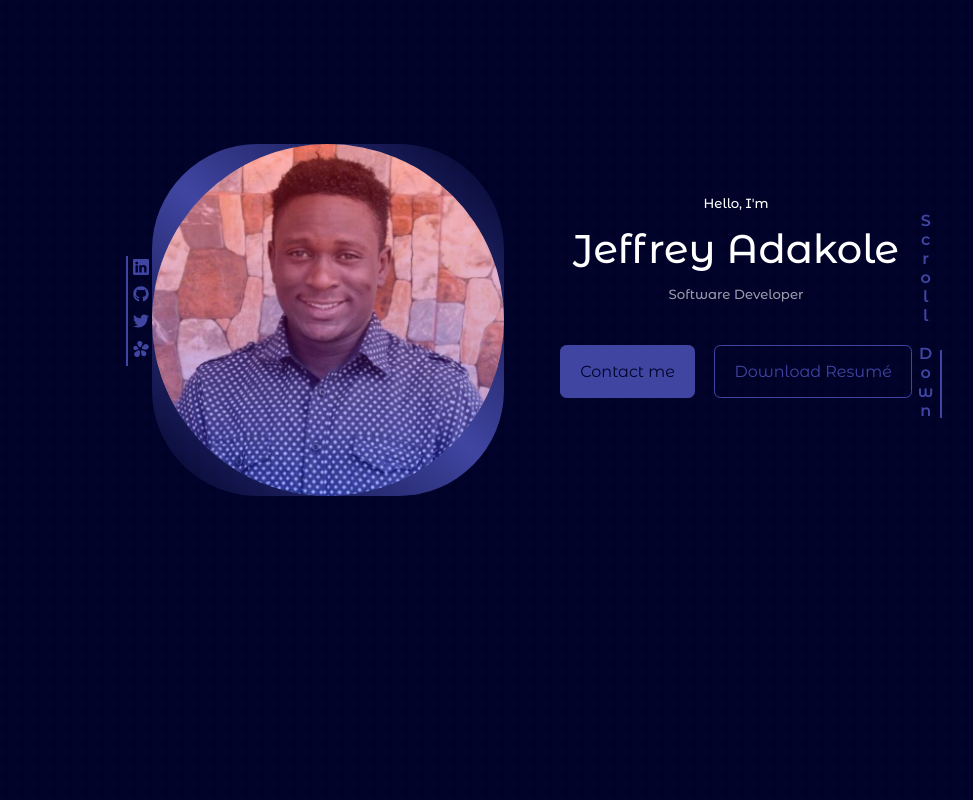
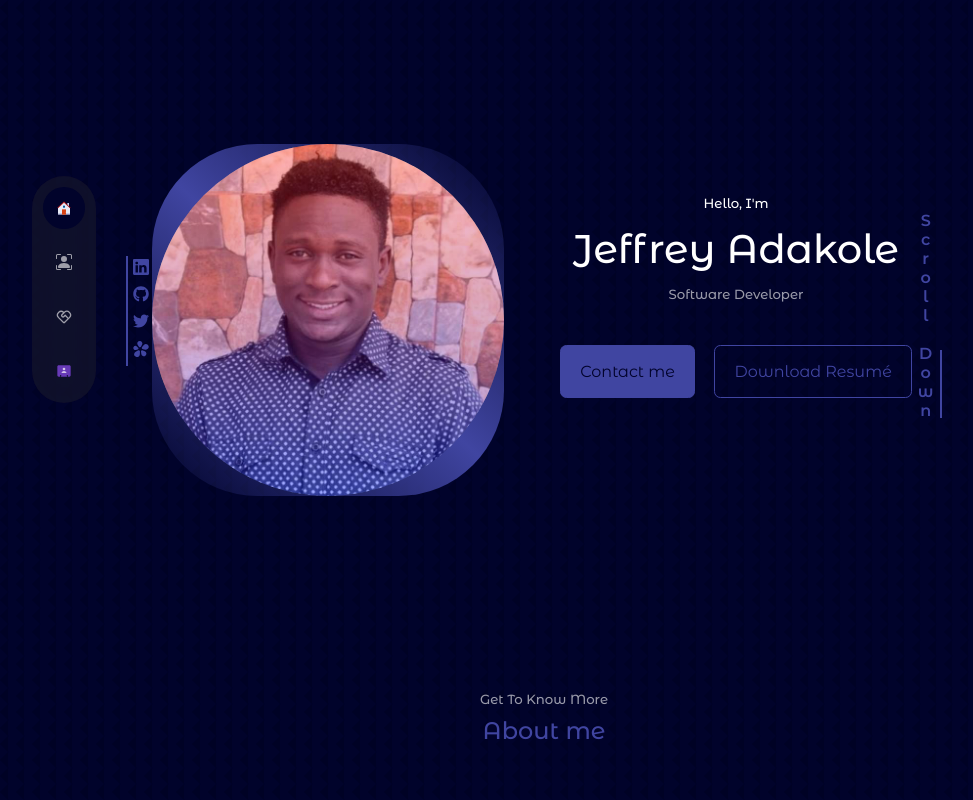
Before and after one commit to Jeff-Ad/portfolio-site, a React (Create React App) app: page / in a window 1280 px wide. Shown: the top 800 px of the page, without its empty margins (96-1069 px from the left). Built offline with nearby package versions, Linux system fonts and the light colour scheme.

Commit message:
...changed the top level component to a react component

```diff
--- a/package.json
+++ b/package.json
@@ -13,7 +13,6 @@
     "react-dom": "^18.2.0",
     "react-icons": "^4.4.0",
     "react-intersection-observer": "^9.4.0",
-    "react-loading-skeleton": "^3.1.0",
     "react-router-dom": "^6.3.0",
     "react-router-hash-link": "^2.4.3",
     "react-scripts": "5.0.1",
--- a/src/App.jsx
+++ b/src/App.jsx
@@ -5,17 +5,19 @@ import Footer from "./components/footer/Footer";
 import Header from "./components/header/Header";
 import Nav from "./components/nav/Nav";
 import PortfolioHead from "./components/portfolio/PortfolioHead";
-function App() {
+class App extends React.Component {
+  render() {
     return (
       <div>
         <Header />
-      {/* <Nav />
+        <Nav />
         <About />
         <PortfolioHead />
         <Contact />
-      <Footer /> */}
+        <Footer />
       </div>
     );
   }
+}
 
 export default App;
```
Lines whose indentation alone changed are shown as unchanged.
